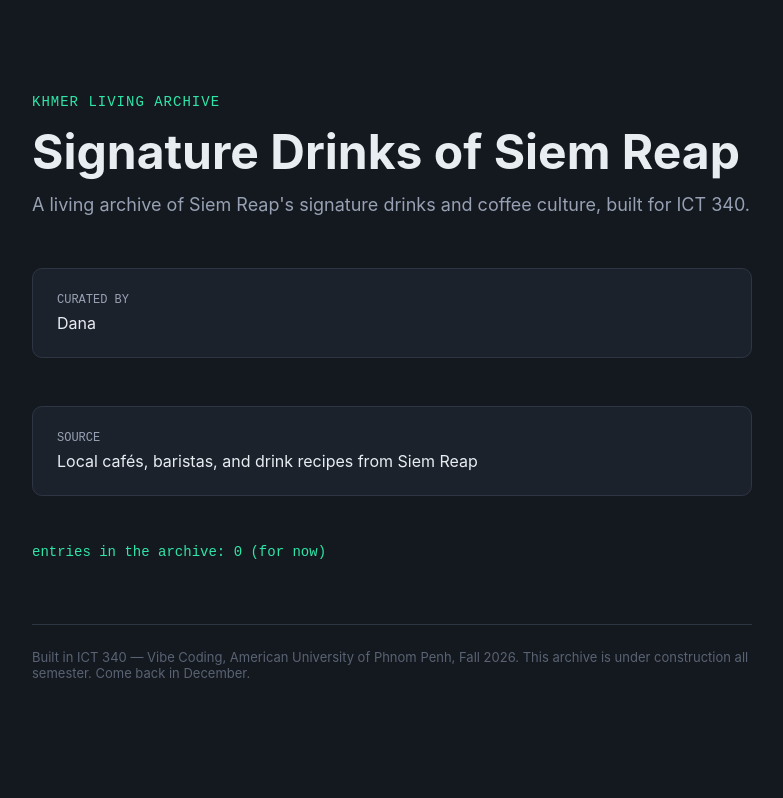
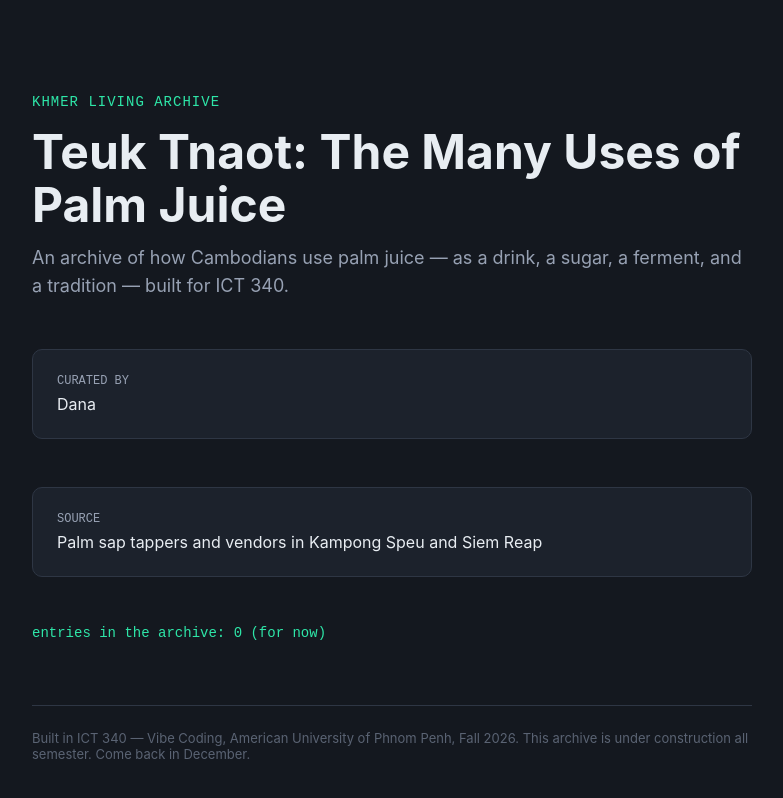
Before and after one commit to khadana/Signature-Drink-of-Siem-Reap, a Next.js app: page / in a window 1280 px wide. Shown: the top 798 px of the page, without its empty margins (248-1031 px from the left). Built offline with nearby package versions, Linux system fonts and the light colour scheme.

Commit message:
update topic: palm juice archive

```diff
--- a/collection.config.js
+++ b/collection.config.js
@@ -8,16 +8,16 @@
 
 const collection = {
   // What does your archive collect? e.g. "Khmer Proverbs"
-  name: "Signature Drinks of Siem Reap",
+  name: "Teuk Tnaot: The Many Uses of Palm Juice",
 
   // One sentence: what is this archive, and why does it matter?
-  description: "A living archive of Siem Reap's signature drinks and coffee culture, built for ICT 340.",
+  description: "An archive of how Cambodians use palm juice — as a drink, a sugar, a ferment, and a tradition — built for ICT 340.",
 
   // Who is building this archive? Your name, as you want it shown.
   curator: "Dana",
 
   // Where does your knowledge come from? A person, a place, a community.
-  source: "Local cafés, baristas, and drink recipes from Siem Reap",
+  source: "Palm sap tappers and vendors in Kampong Speu and Siem Reap",
 };
 
 export default collection;
```
